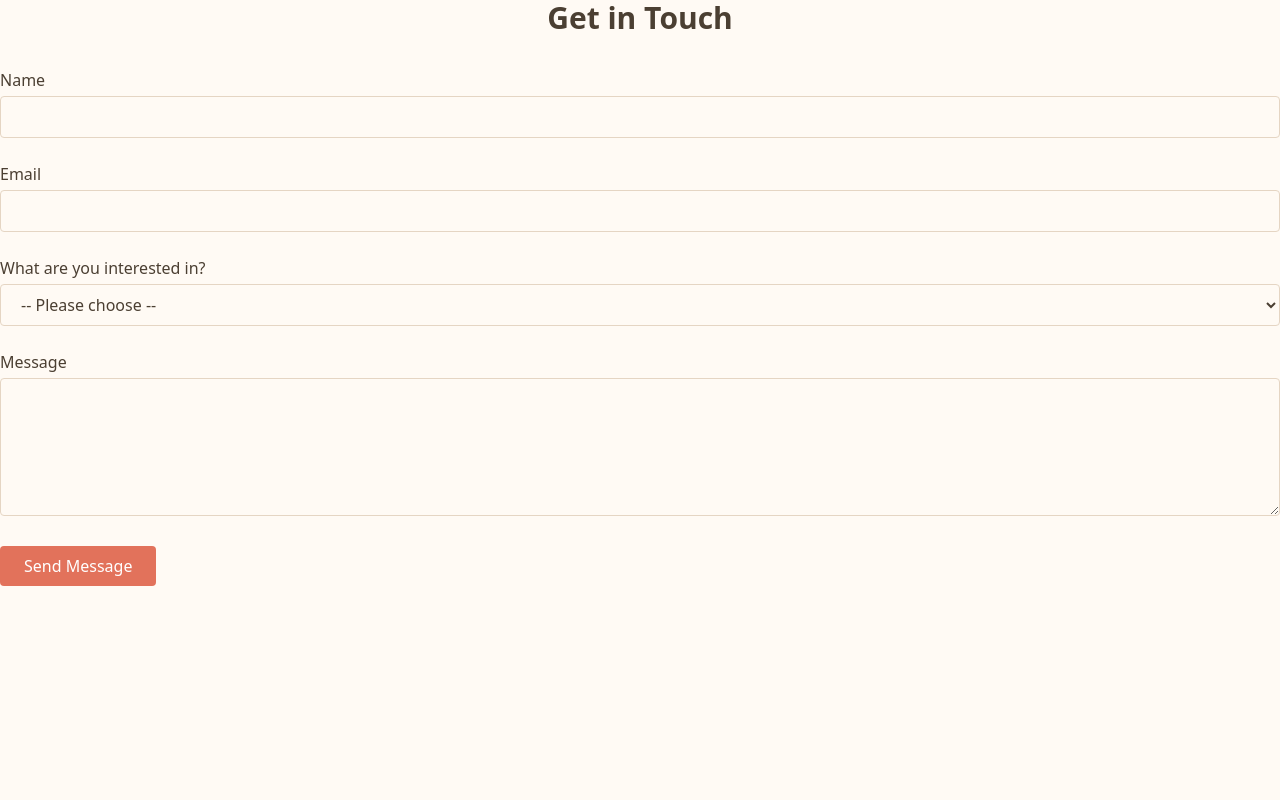
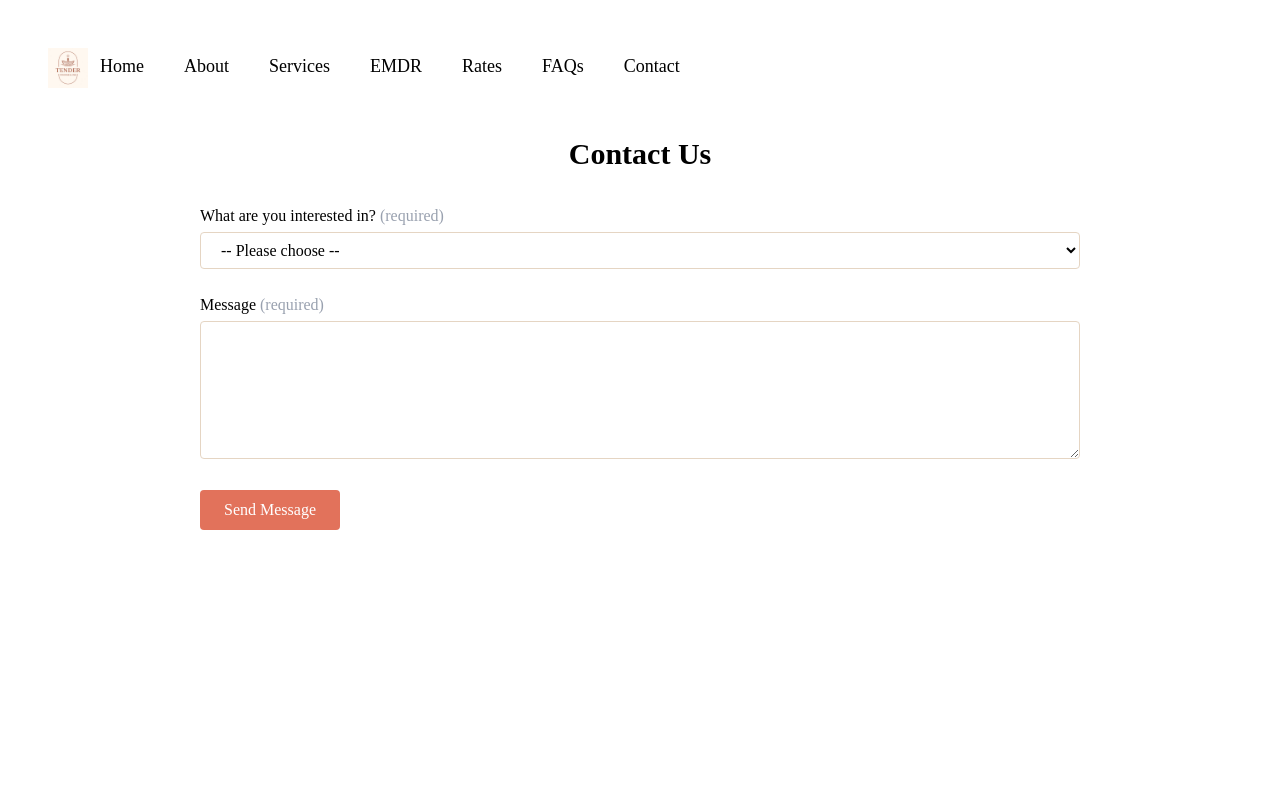
Before and after one commit to alexcoticehn/tender-ui, a Next.js app: page /contact in a window 1280 px wide. Shown: the top 800 px of the page. Built offline with nearby package versions, Linux system fonts and the light colour scheme.

Commit message:
update contact page

```diff
--- a/src/app/contact/page.tsx
+++ b/src/app/contact/page.tsx
@@ -1,10 +1,9 @@
 "use client";
+import Header from "@/components/header";
 import { useState } from "react";
 
 export default function Contact() {
   const [form, setForm] = useState({
-    name: "",
-    email: "",
     message: "",
     interest: ""
   });
@@ -15,27 +14,22 @@ export default function Contact() {
 
   const handleSubmit = (e: React.FormEvent) => {
     e.preventDefault();
-    const mailtoLink = `mailto:megan@tendercounselling.ca?subject=New Contact Form Submission&body=Name: ${form.name}%0DEmail: ${form.email}%0DInterest: ${form.interest}%0DMessage: ${form.message}`;
+    const mailtoLink = `mailto:megan@tendercounselling.ca?subject=${form.interest}&body=${form.message}`;
     window.location.href = mailtoLink;
   };
 
   return (
-    <div className="min-h-screen bg-[#fffaf4] text-[#4b3f32] font-sans">
-        <h1 className="text-3xl font-semibold text-center mb-8">Get in Touch</h1>
+    <div className="min-h-screen text-black font-serif">
+      <div className="mx-auto px-4 py-4 flex flex-col md:ml-auto bg-cover bg-center pointer-events-none">
+          <div className="relative flex flex-row">
+          <Header />
+          </div>
+      </div>
+        <h1 className="text-3xl font-semibold text-center mb-8">Contact Us</h1>
 
-        <form onSubmit={handleSubmit} className="space-y-6">
+        <form onSubmit={handleSubmit} className="space-y-6 mx-50">
           <div>
-            <label className="block mb-1 font-medium">Name</label>
-            <input type="text" name="name" value={form.name} onChange={handleChange} required className="w-full border border-[#e5d5c3] rounded px-4 py-2" />
-          </div>
-
-          <div>
-            <label className="block mb-1 font-medium">Email</label>
-            <input type="email" name="email" value={form.email} onChange={handleChange} required className="w-full border border-[#e5d5c3] rounded px-4 py-2" />
-          </div>
-
-          <div>
-            <label className="block mb-1 font-medium">What are you interested in?</label>
+            <label className="block mb-1 font-medium">What are you interested in? <span className="text-gray-400">(required)</span></label>
             <select name="interest" value={form.interest} onChange={handleChange} required className="w-full border border-[#e5d5c3] rounded px-4 py-2">
               <option value="">-- Please choose --</option>
               <option value="Individual Counselling">Individual Counselling</option>
@@ -47,7 +41,7 @@ export default function Contact() {
           </div>
 
           <div>
-            <label className="block mb-1 font-medium">Message</label>
+            <label className="block mb-1 font-medium">Message <span className="text-gray-400">(required)</span></label>
             <textarea name="message" rows={5} value={form.message} onChange={handleChange} required className="w-full border border-[#e5d5c3] rounded px-4 py-2"></textarea>
           </div>
 
```
